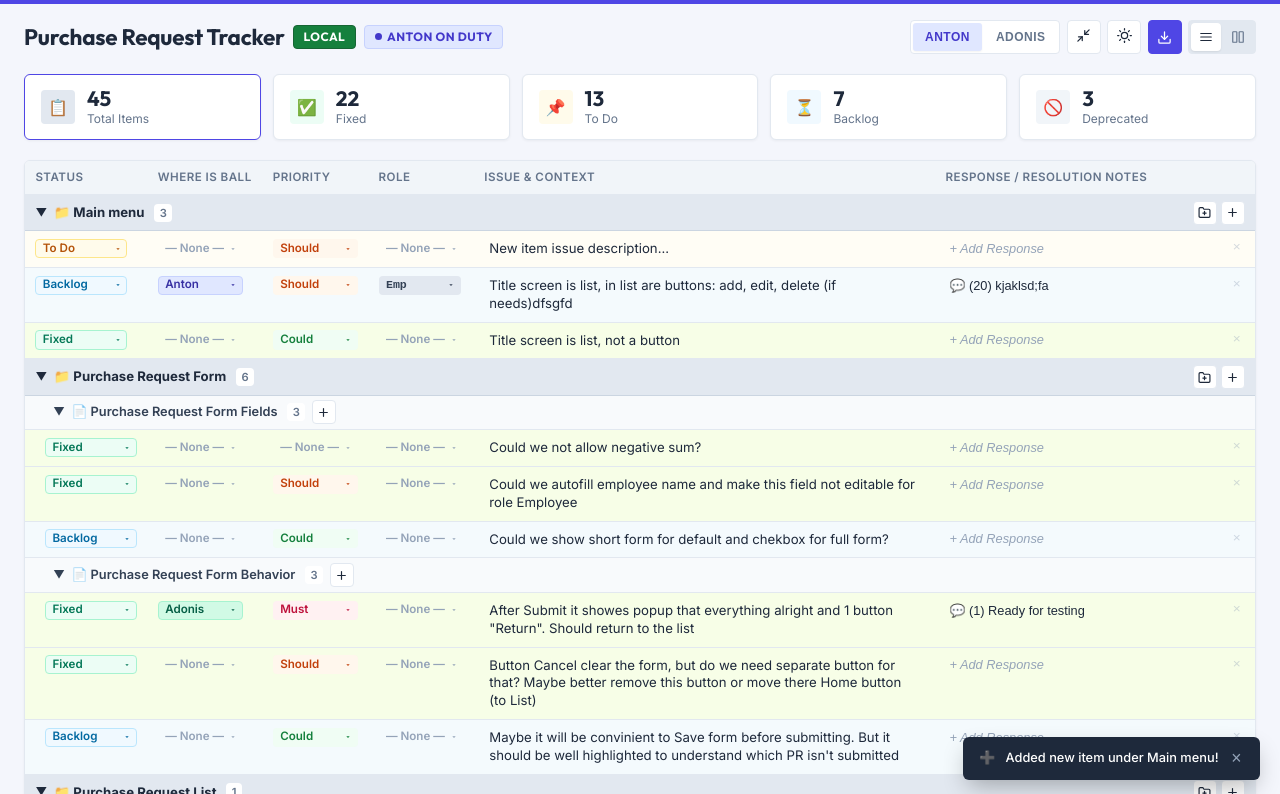
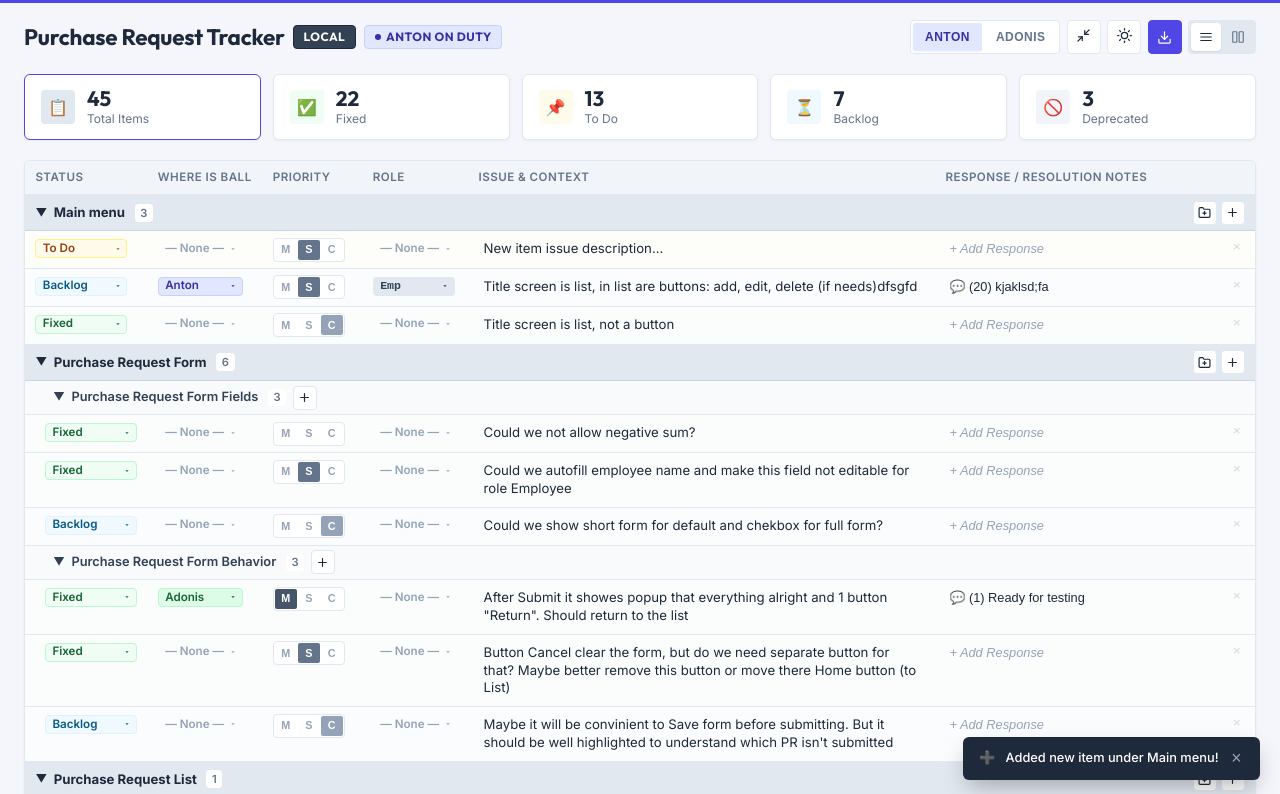
Before and after one commit to avedevios/purchase-request-tracker, a plain HTML site: page index.html in a window 1280 px wide. Both pictures are taken after a click on the button 1232 px from the left and 212 px from the top of the page. Shown: the top 794 px of the page. Drawn offline with Linux system fonts and the light colour scheme.

Commit message:
UI: Add minimal calm priority switcher pill, remove group icons, and refine duty themes

```diff
--- a/index.html
+++ b/index.html
@@ -28,38 +28,38 @@
       --primary-hover: #1e293b;
       --primary-glow: rgba(51, 65, 85, 0.12);
 
-      --status-fixed-bg: #ecfdf5;
-      --status-fixed-text: #047857;
-      --status-fixed-border: #a7f3d0;
+      --status-fixed-bg: #f0fdf4;
+      --status-fixed-text: #166534;
+      --status-fixed-border: #bbf7d0;
 
       --status-todo-bg: #fffbeb;
-      --status-todo-text: #b45309;
-      --status-todo-border: #fde68a;
+      --status-todo-text: #92400e;
+      --status-todo-border: #fef08a;
 
       --status-backlog-bg: #f0f9ff;
-      --status-backlog-text: #0369a1;
-      --status-backlog-border: #bae6fd;
+      --status-backlog-text: #075985;
+      --status-backlog-border: #e0f2fe;
 
       --status-deprecated-bg: #f1f5f9;
       --status-deprecated-text: #475569;
-      --status-deprecated-border: #cbd5e1;
+      --status-deprecated-border: #e2e8f0;
 
       --prio-must-bg: #fff1f2;
-      --prio-must-text: #be123c;
+      --prio-must-text: #9f1239;
 
       --prio-should-bg: #fff7ed;
-      --prio-should-text: #c2410c;
+      --prio-should-text: #9a3412;
 
       --prio-could-bg: #f0fdf4;
-      --prio-could-text: #15803d;
+      --prio-could-text: #166534;
 
       --ball-anton-bg: #e0e7ff;
       --ball-anton-text: #3730a3;
       --ball-anton-border: #c7d2fe;
 
-      --ball-adonis-bg: #d1fae5;
-      --ball-adonis-text: #065f46;
-      --ball-adonis-border: #a7f3d0;
+      --ball-adonis-bg: #dcfce7;
+      --ball-adonis-text: #166534;
+      --ball-adonis-border: #bbf7d0;
 
       --role-bg: #e2e8f0;
       --role-text: #334155;
@@ -92,38 +92,38 @@
       --primary-hover: #64748b;
       --primary-glow: rgba(71, 85, 105, 0.25);
 
-      --status-fixed-bg: rgba(6, 78, 59, 0.35);
-      --status-fixed-text: #6ee7b7;
-      --status-fixed-border: rgba(110, 231, 183, 0.3);
-
-      --status-todo-bg: rgba(120, 53, 15, 0.35);
-      --status-todo-text: #fcd34d;
-      --status-todo-border: rgba(252, 211, 77, 0.3);
-
-      --status-backlog-bg: rgba(12, 74, 110, 0.35);
+      --status-fixed-bg: rgba(22, 101, 52, 0.2);
+      --status-fixed-text: #86efac;
+      --status-fixed-border: rgba(134, 239, 172, 0.2);
+
+      --status-todo-bg: rgba(146, 64, 14, 0.2);
+      --status-todo-text: #fde047;
+      --status-todo-border: rgba(253, 224, 71, 0.2);
+
+      --status-backlog-bg: rgba(7, 89, 133, 0.2);
       --status-backlog-text: #7dd3fc;
-      --status-backlog-border: rgba(125, 211, 252, 0.3);
-
-      --status-deprecated-bg: rgba(51, 65, 85, 0.35);
+      --status-backlog-border: rgba(125, 211, 252, 0.2);
+
+      --status-deprecated-bg: rgba(71, 85, 105, 0.2);
       --status-deprecated-text: #cbd5e1;
-      --status-deprecated-border: rgba(203, 213, 225, 0.3);
-
-      --prio-must-bg: rgba(159, 18, 57, 0.3);
-      --prio-must-text: #fda4af;
-
-      --prio-should-bg: rgba(154, 52, 18, 0.3);
+      --status-deprecated-border: rgba(203, 213, 225, 0.2);
+
+      --prio-must-bg: rgba(159, 18, 57, 0.2);
+      --prio-must-text: #fca5a5;
+
+      --prio-should-bg: rgba(154, 52, 18, 0.2);
       --prio-should-text: #fdba74;
 
-      --prio-could-bg: rgba(20, 83, 45, 0.3);
+      --prio-could-bg: rgba(22, 101, 52, 0.2);
       --prio-could-text: #86efac;
 
-      --ball-anton-bg: rgba(67, 56, 202, 0.3);
+      --ball-anton-bg: rgba(67, 56, 202, 0.25);
       --ball-anton-text: #c7d2fe;
-      --ball-anton-border: rgba(199, 210, 254, 0.3);
-
-      --ball-adonis-bg: rgba(6, 95, 70, 0.3);
-      --ball-adonis-text: #a7f3d0;
-      --ball-adonis-border: rgba(167, 243, 208, 0.3);
+      --ball-anton-border: rgba(199, 210, 254, 0.25);
+
+      --ball-adonis-bg: rgba(22, 101, 52, 0.25);
+      --ball-adonis-text: #86efac;
+      --ball-adonis-border: rgba(134, 239, 172, 0.25);
 
       --role-bg: rgba(255, 255, 255, 0.08);
       --role-text: #e2e8f0;
@@ -136,45 +136,45 @@
       --radius-md: 6px;
     }
 
-    /* Distinct Duty Themes: ANTON (Indigo Slate) vs ADONIS (Emerald Sage) */
+    /* Distinct Duty Color Codes & Backgrounds: ANTON (Indigo) vs ADONIS (Emerald Green) */
     :root[data-user="Anton"][data-theme="light"] {
       --bg-main: #f4f6fc;
-      --user-theme-color: #4338ca;
+      --user-theme-color: #3730a3;
       --user-theme-bg: #e0e7ff;
       --user-theme-border: #c7d2fe;
       --header-accent-bar: #4f46e5;
     }
     :root[data-user="Anton"][data-theme="dark"] {
       --bg-main: #0c1020;
-      --user-theme-color: #a5b4fc;
+      --user-theme-color: #c7d2fe;
       --user-theme-bg: rgba(67, 56, 202, 0.35);
-      --user-theme-border: rgba(165, 180, 252, 0.4);
+      --user-theme-border: rgba(199, 210, 254, 0.4);
       --header-accent-bar: #6366f1;
     }
 
     :root[data-user="Adonis"][data-theme="light"] {
       --bg-main: #f2faf6;
-      --user-theme-color: #047857;
+      --user-theme-color: #065f46;
       --user-theme-bg: #d1fae5;
       --user-theme-border: #a7f3d0;
       --header-accent-bar: #10b981;
     }
     :root[data-user="Adonis"][data-theme="dark"] {
       --bg-main: #061712;
-      --user-theme-color: #6ee7b7;
+      --user-theme-color: #a7f3d0;
       --user-theme-bg: rgba(6, 95, 70, 0.35);
-      --user-theme-border: rgba(110, 231, 183, 0.4);
+      --user-theme-border: rgba(167, 243, 208, 0.4);
       --header-accent-bar: #10b981;
     }
 
-    /* Top Accent Stripe Indicating Active User Duty */
+    /* Top Accent Duty Stripe - Distinct User Color Bar */
     body::before {
       content: '';
       position: fixed;
       top: 0;
       left: 0;
       width: 100vw;
-      height: 4px;
+      height: 3px;
       background: var(--header-accent-bar);
       z-index: 10000;
       transition: background-color 0.3s ease;
@@ -201,9 +201,9 @@
     }
 
     .source-title-badge.badge-local {
-      background: #15803d;
+      background: #334155;
       color: #ffffff;
-      border: 1px solid #166534;
+      border: 1px solid #1e293b;
     }
 
     .source-title-badge.badge-database {
@@ -219,28 +219,28 @@
     }
 
     .duty-badge-dot {
-      width: 7px;
-      height: 7px;
+      width: 6px;
+      height: 6px;
       border-radius: 50%;
       background: var(--user-theme-color);
       display: inline-block;
     }
 
     /* Subtle Muted Row Colors */
-    :root[data-theme="light"] tr.item-row.row-status-fixed td { background-color: #f7fee7; }
-    :root[data-theme="light"] tr.item-row.row-status-fixed:hover td { background-color: #ecfdf5; }
-    :root[data-theme="dark"] tr.item-row.row-status-fixed td { background-color: #0d281e; }
-    :root[data-theme="dark"] tr.item-row.row-status-fixed:hover td { background-color: #12382a; }
-
-    :root[data-theme="light"] tr.item-row.row-status-todo td { background-color: #fffdf5; }
+    :root[data-theme="light"] tr.item-row.row-status-fixed td { background-color: #fafdfb; }
+    :root[data-theme="light"] tr.item-row.row-status-fixed:hover td { background-color: #f0fdf4; }
+    :root[data-theme="dark"] tr.item-row.row-status-fixed td { background-color: #0b1a13; }
+    :root[data-theme="dark"] tr.item-row.row-status-fixed:hover td { background-color: #10261c; }
+
+    :root[data-theme="light"] tr.item-row.row-status-todo td { background-color: #fdfdf9; }
     :root[data-theme="light"] tr.item-row.row-status-todo:hover td { background-color: #fffbeb; }
-    :root[data-theme="dark"] tr.item-row.row-status-todo td { background-color: #261e0c; }
-    :root[data-theme="dark"] tr.item-row.row-status-todo:hover td { background-color: #362a11; }
-
-    :root[data-theme="light"] tr.item-row.row-status-backlog td { background-color: #f4fafd; }
-    :root[data-theme="light"] tr.item-row.row-status-backlog:hover td { background-color: #e0f2fe; }
-    :root[data-theme="dark"] tr.item-row.row-status-backlog td { background-color: #0c1e36; }
-    :root[data-theme="dark"] tr.item-row.row-status-backlog:hover td { background-color: #122c4f; }
+    :root[data-theme="dark"] tr.item-row.row-status-todo td { background-color: #1a170d; }
+    :root[data-theme="dark"] tr.item-row.row-status-todo:hover td { background-color: #262213; }
+
+    :root[data-theme="light"] tr.item-row.row-status-backlog td { background-color: #fafcfe; }
+    :root[data-theme="light"] tr.item-row.row-status-backlog:hover td { background-color: #f0f9ff; }
+    :root[data-theme="dark"] tr.item-row.row-status-backlog td { background-color: #0d1724; }
+    :root[data-theme="dark"] tr.item-row.row-status-backlog:hover td { background-color: #122236; }
 
     :root[data-theme="light"] tr.item-row.row-status-deprecated td { background-color: #f8fafc; }
     :root[data-theme="light"] tr.item-row.row-status-deprecated:hover td { background-color: #f1f5f9; }
@@ -492,6 +492,61 @@
     .btn-response-action.empty-response {
       color: var(--text-dim);
       font-style: italic;
+    }
+
+    /* Compact Mini Segmented Switcher Pill for Priority [ M | S | C ] */
+    .prio-switcher-pill {
+      display: inline-flex;
+      align-items: center;
+      background: var(--bg-card);
+      border: 1px solid var(--border-color);
+      border-radius: var(--radius-sm);
+      padding: 1px;
+      gap: 1px;
+      height: 24px;
+      box-sizing: border-box;
+      vertical-align: middle;
+    }
+
+    .prio-btn {
+      background: transparent;
+      color: var(--text-dim);
+      border: none;
+      width: 22px;
+      height: 20px;
+      font-size: 0.675rem;
+      font-weight: 700;
+      border-radius: 2px;
+      cursor: pointer;
+      display: inline-flex;
+      align-items: center;
+      justify-content: center;
+      transition: all 0.15s ease;
+      padding: 0;
+      line-height: 1;
+    }
+
+    .prio-btn:hover {
+      color: var(--text-main);
+      background: var(--bg-subtle);
+    }
+
+    .prio-btn.active.prio-must {
+      background: #475569;
+      color: #ffffff;
+      font-weight: 700;
+    }
+
+    .prio-btn.active.prio-should {
+      background: #64748b;
+      color: #ffffff;
+      font-weight: 700;
+    }
+
+    .prio-btn.active.prio-could {
+      background: #94a3b8;
+      color: #ffffff;
+      font-weight: 700;
     }
 
     /* View Switcher Toggle */
@@ -1861,7 +1916,6 @@
       syncChannel.onmessage = (event) => {
         if (event.data && event.data.type === 'DATASET_UPDATED') {
           dataset = event.data.dataset;
-          syncBallToLastMessageAuthor(dataset);
           render();
           if (activeChatItem) {
             const updatedItem = dataset.find(d => d.issue === activeChatItem.issue);
@@ -1880,7 +1934,6 @@
       if (e.key === 'local_dataset' && e.newValue) {
         try {
           dataset = JSON.parse(e.newValue);
-          syncBallToLastMessageAuthor(dataset);
           render();
           if (activeChatItem) {
             const updatedItem = dataset.find(d => d.issue === activeChatItem.issue);
@@ -1914,7 +1967,6 @@
             const data = JSON.parse(event.data);
             if (data.type === 'DATASET_UPDATED' && data.dataset) {
               dataset = data.dataset;
-              syncBallToLastMessageAuthor(dataset);
               render();
 
               if (activeChatItem) {
@@ -2175,25 +2227,12 @@
       });
     });
 
-    // Automatically sync "Where is ball" owner to the author of the last response message
-    function syncBallToLastMessageAuthor(itemsList) {
-      itemsList.forEach(item => {
-        if (item.comments && item.comments.length > 0) {
-          const lastMsg = item.comments[item.comments.length - 1];
-          if (lastMsg.author && ['Anton', 'Adonis'].includes(lastMsg.author)) {
-            item.ball = lastMsg.author;
-          }
-        }
-      });
-    }
-
     // Load Local purchase_requests.json dataset with localStorage persistence
     async function loadLocalJson() {
       const savedLocal = localStorage.getItem('local_dataset');
       if (savedLocal) {
         try {
           dataset = JSON.parse(savedLocal);
-          syncBallToLastMessageAuthor(dataset);
           render();
           showToast('Loaded local saved dataset!', '📄');
           return;
@@ -2204,7 +2243,6 @@
         const res = await fetch('./purchase_requests.json');
         if (res.ok) {
           dataset = await res.json();
-          syncBallToLastMessageAuthor(dataset);
           localStorage.setItem('local_dataset', JSON.stringify(dataset));
           render();
           showToast('Loaded data from local purchase_requests.json', '📄');
@@ -2214,7 +2252,6 @@
         console.warn('File protocol or CORS restriction, using local dataset memory fallback', err);
       }
       dataset = JSON.parse(JSON.stringify(defaultLocalData));
-      syncBallToLastMessageAuthor(dataset);
       localStorage.setItem('local_dataset', JSON.stringify(dataset));
       render();
       showToast('Loaded local dataset!', '📄');
@@ -2229,7 +2266,6 @@
           const res = await fetch(workerUrl + '?cb=' + Date.now());
           if (res.ok) {
             dataset = await res.json();
-            syncBallToLastMessageAuthor(dataset);
             render();
             showToast('Synced live data from Cloudflare Database! ⚡', '⚡');
             return;
@@ -2244,7 +2280,6 @@
         const res = await fetch('./purchase_requests.json');
         if (res.ok) {
           dataset = await res.json();
-          syncBallToLastMessageAuthor(dataset);
           render();
         }
       } catch (err) {
@@ -2265,7 +2300,6 @@
           const freshStr = JSON.stringify(freshData);
           if (freshStr !== JSON.stringify(dataset)) {
             dataset = freshData;
-            syncBallToLastMessageAuthor(dataset);
             render();
             if (activeChatItem) {
               const updatedItem = dataset.find(d => d.issue === activeChatItem.issue);
@@ -2425,14 +2459,11 @@
       // Update latest response string for quick summary display
       activeChatItem.response = text;
 
-      // AUTOMATICALLY PASS THE BALL TO THE AUTHOR OF THE LATEST MESSAGE!
-      activeChatItem.ball = currentUser;
-
       chatInput.value = '';
       renderChatThread();
       render();
       scrollToChatBottom();
-      saveChanges(`Added response & passed ball to ${currentUser} for "${activeChatItem.issue.substring(0, 20)}..."`);
+      saveChanges(`Added response for "${activeChatItem.issue.substring(0, 20)}..."`);
     }
 
     sendChatBtn.addEventListener('click', postNewChatMessage);
@@ -2573,6 +2604,27 @@
       return `+ Add Response`;
     }
 
+    function renderPrioSwitcher(item) {
+      return `
+        <div class="prio-switcher-pill" title="Priority: Must / Should / Could">
+          <button type="button" class="prio-btn ${item.priority === 'Must' ? 'active prio-must' : ''}" data-prio="Must">M</button>
+          <button type="button" class="prio-btn ${item.priority === 'Should' ? 'active prio-should' : ''}" data-prio="Should">S</button>
+          <button type="button" class="prio-btn ${item.priority === 'Could' ? 'active prio-could' : ''}" data-prio="Could">C</button>
+        </div>
+      `;
+    }
+
+    function bindPrioSwitcherEvents(containerElement, item) {
+      containerElement.querySelectorAll('.prio-btn').forEach(btn => {
+        btn.addEventListener('click', (e) => {
+          e.stopPropagation();
+          const clickedPrio = btn.getAttribute('data-prio');
+          const newPrio = item.priority === clickedPrio ? null : clickedPrio;
+          updateItemProperty(item, 'priority', newPrio);
+        });
+      });
+    }
+
     // Render Table View with Black & White Minimal SVG Action Buttons
     function renderTableView(data) {
       const tbody = document.getElementById('tableBody');
@@ -2610,7 +2662,7 @@
         l1HeaderContent.className = 'group-header-content';
         l1HeaderContent.innerHTML = `
           <span class="fold-arrow">${isL1Collapsed ? '▶' : '▼'}</span>
-          <span>📁 ${level1Name}</span>
+          <span>${level1Name}</span>
           <span class="category-count-badge">${level1TotalItems}</span>
         `;
 
@@ -2669,7 +2721,7 @@
               l2HeaderContent.className = 'group-header-content';
               l2HeaderContent.innerHTML = `
                 <span class="fold-arrow">${isL2Collapsed ? '▶' : '▼'}</span>
-                <span>📄 ${level2Name}</span>
+                <span>${level2Name}</span>
                 <span class="category-count-badge">${items.length}</span>
               `;
 
@@ -2718,12 +2770,7 @@
                       </select>
                     </td>
                     <td>
-                      <select class="badge-select ${getPrioClass(item.priority)} prio-select">
-                        <option value="" ${!item.priority ? 'selected' : ''}>— None —</option>
-                        <option value="Must" ${item.priority === 'Must' ? 'selected' : ''}>Must</option>
-                        <option value="Should" ${item.priority === 'Should' ? 'selected' : ''}>Should</option>
-                        <option value="Could" ${item.priority === 'Could' ? 'selected' : ''}>Could</option>
-                      </select>
+                      ${renderPrioSwitcher(item)}
                     </td>
                     <td>
                       <select class="badge-select ${getRoleClass(item.role)} role-select">
@@ -2750,7 +2797,7 @@
 
                   tr.querySelector('.status-select').addEventListener('change', (e) => updateItemProperty(item, 'status', e.target.value));
                   tr.querySelector('.ball-select').addEventListener('change', (e) => updateItemProperty(item, 'ball', e.target.value));
-                  tr.querySelector('.prio-select').addEventListener('change', (e) => updateItemProperty(item, 'priority', e.target.value));
+                  bindPrioSwitcherEvents(tr, item);
                   tr.querySelector('.role-select').addEventListener('change', (e) => updateItemProperty(item, 'role', e.target.value));
                   tr.querySelector('.btn-response-action').addEventListener('click', () => openChatModal(item));
                   tr.querySelector('.btn-delete-item').addEventListener('click', () => deleteItem(item));
@@ -2782,12 +2829,7 @@
                     </select>
                   </td>
                   <td>
-                    <select class="badge-select ${getPrioClass(item.priority)} prio-select">
-                      <option value="" ${!item.priority ? 'selected' : ''}>— None —</option>
-                      <option value="Must" ${item.priority === 'Must' ? 'selected' : ''}>Must</option>
-                      <option value="Should" ${item.priority === 'Should' ? 'selected' : ''}>Should</option>
-                      <option value="Could" ${item.priority === 'Could' ? 'selected' : ''}>Could</option>
-                    </select>
+                    ${renderPrioSwitcher(item)}
                   </td>
                   <td>
                     <select class="badge-select ${getRoleClass(item.role)} role-select">
@@ -2814,7 +2856,7 @@
 
                 tr.querySelector('.status-select').addEventListener('change', (e) => updateItemProperty(item, 'status', e.target.value));
                 tr.querySelector('.ball-select').addEventListener('change', (e) => updateItemProperty(item, 'ball', e.target.value));
-                tr.querySelector('.prio-select').addEventListener('change', (e) => updateItemProperty(item, 'priority', e.target.value));
+                bindPrioSwitcherEvents(tr, item);
                 tr.querySelector('.role-select').addEventListener('change', (e) => updateItemProperty(item, 'role', e.target.value));
                 tr.querySelector('.btn-response-action').addEventListener('click', () => openChatModal(item));
                 tr.querySelector('.btn-delete-item').addEventListener('click', () => deleteItem(item));
@@ -2880,12 +2922,7 @@
                     <option value="PO" ${item.role === 'PO' ? 'selected' : ''}>PO</option>
                     <option value="GM" ${item.role === 'GM' ? 'selected' : ''}>GM</option>
                   </select>
-                  <select class="badge-select ${getPrioClass(item.priority)} kanban-prio-select">
-                    <option value="" ${!item.priority ? 'selected' : ''}>— Priority —</option>
-                    <option value="Must" ${item.priority === 'Must' ? 'selected' : ''}>Must</option>
-                    <option value="Should" ${item.priority === 'Should' ? 'selected' : ''}>Should</option>
-                    <option value="Could" ${item.priority === 'Could' ? 'selected' : ''}>Could</option>
-                  </select>
+                  ${renderPrioSwitcher(item)}
                   <select class="badge-select ${getStatusClass(item.status)} kanban-status-select">
                     <option value="Fixed" ${item.status === 'Fixed' ? 'selected' : ''}>Fixed</option>
                     <option value="To Do" ${item.status === 'To Do' ? 'selected' : ''}>To Do</option>
@@ -2908,7 +2945,7 @@
           const item = colData[idx];
           cardEl.querySelector('.kanban-ball-select').addEventListener('change', (e) => updateItemProperty(item, 'ball', e.target.value));
           cardEl.querySelector('.kanban-status-select').addEventListener('change', (e) => updateItemProperty(item, 'status', e.target.value));
-          cardEl.querySelector('.kanban-prio-select').addEventListener('change', (e) => updateItemProperty(item, 'priority', e.target.value));
+          bindPrioSwitcherEvents(cardEl, item);
           cardEl.querySelector('.kanban-role-select').addEventListener('change', (e) => updateItemProperty(item, 'role', e.target.value));
           cardEl.querySelector('.kanban-response-btn').addEventListener('click', () => openChatModal(item));
           setupEditableText(cardEl.querySelector('.card-issue'), item, 'issue');
```
